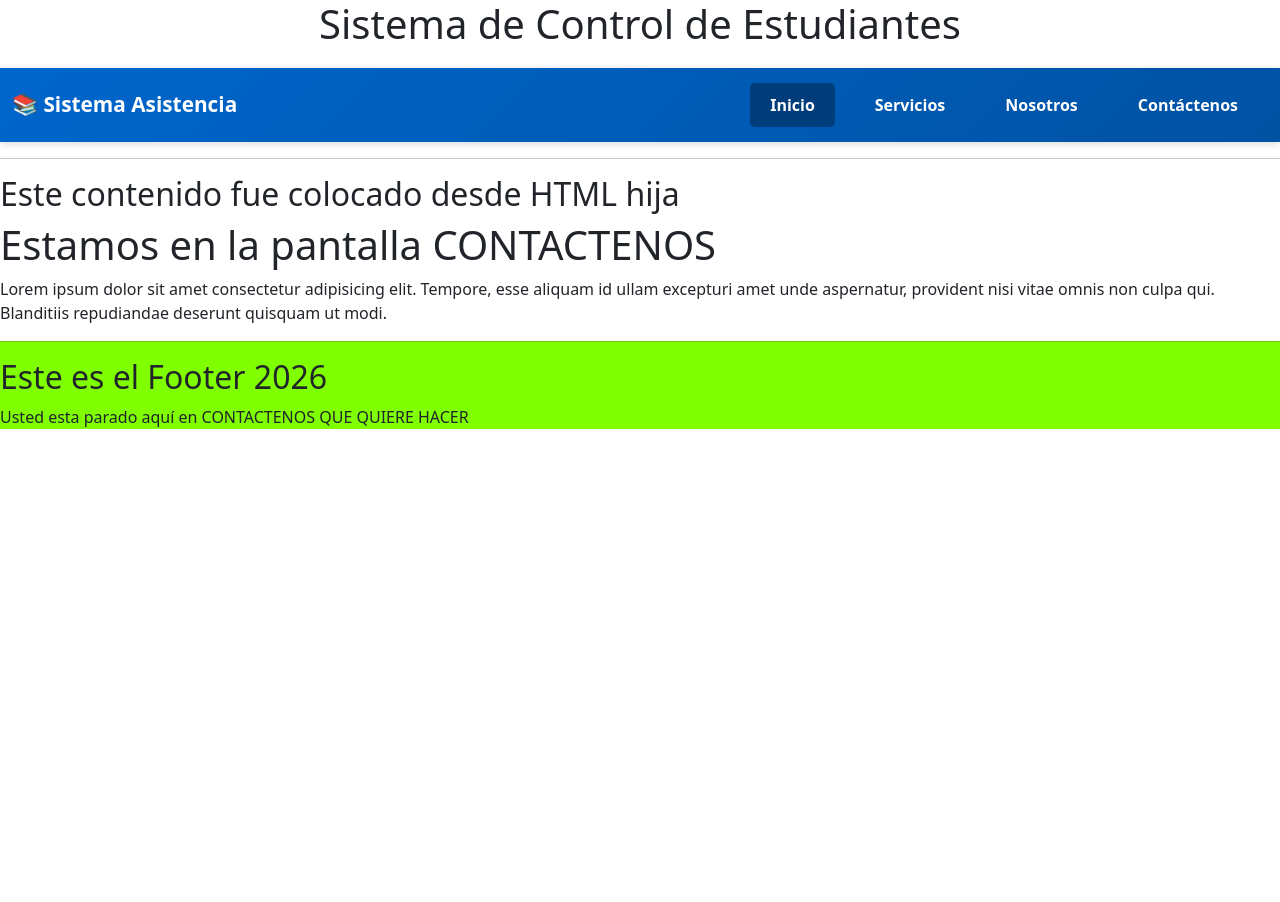
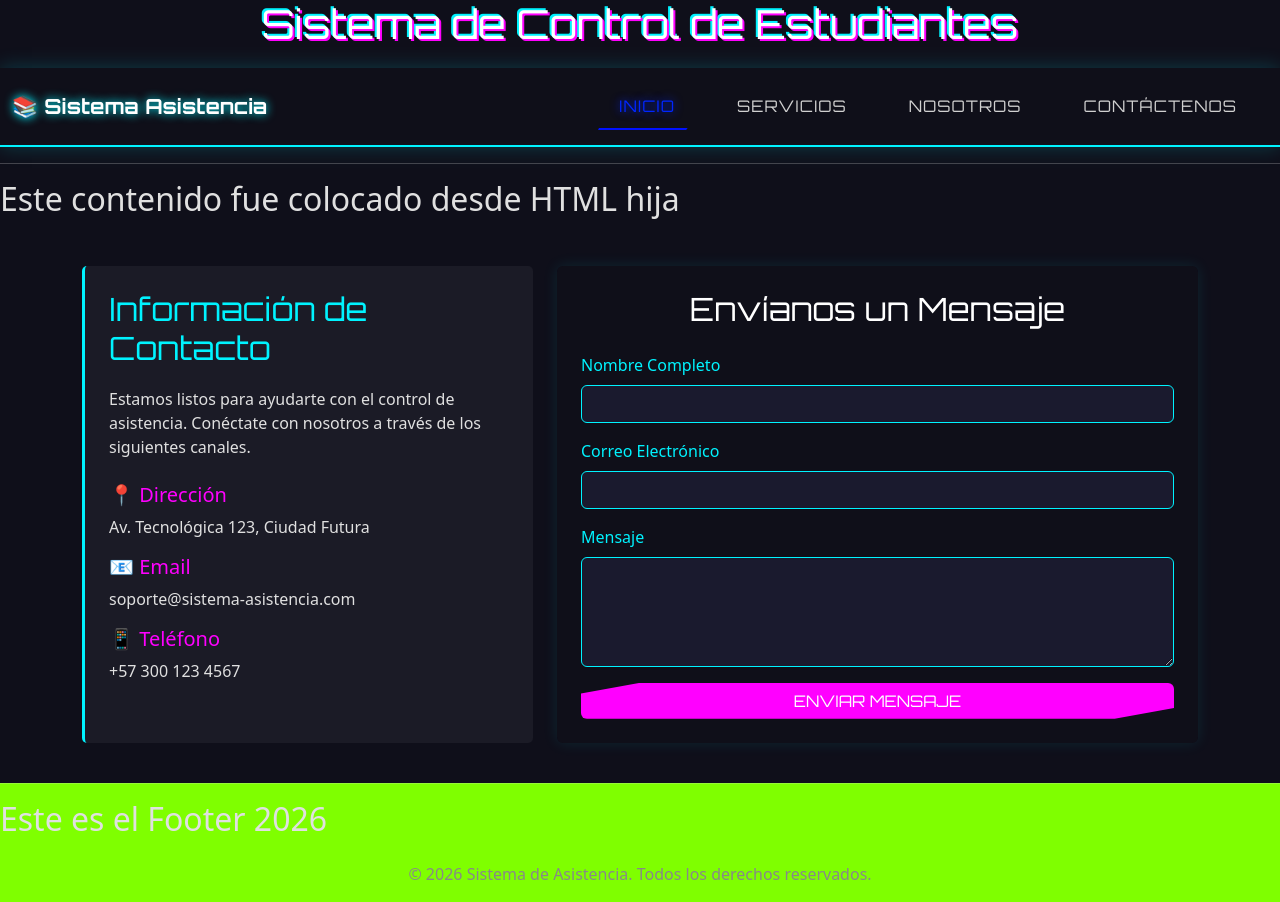
Before and after one commit to donmateo777/Proy_Zeus, a Django app: template zeus/AppPagina/templates/paginas/contacto.html in a window 1280 px wide. Before the commit the page ends 429 px from the top, so only its background shows below. Run offline with Django 3.2, Linux system fonts and the light colour scheme; the template is opened without the code that fills it, so the values that code supplies are empty.

Commit message:
Modificacion Base y Contactos
he modificado el codigo en la base de html y en el codigo de contactos

```diff
--- a/zeus/AppPagina/templates/base.html
+++ b/zeus/AppPagina/templates/base.html
@@ -12,44 +12,68 @@
 
     <!-- CSS Personalizado para el Menu -->
     <style>
+        @import url('https://fonts.googleapis.com/css2?family=Orbitron:wght@400;700&display=swap');
+
+        body {
+            background-color: #0f0f1a;
+            color: #e0e0e0;
+        }
+
         .navbar-custom {
-            background: linear-gradient(135deg, #0066cc 0%, #0052a3 100%) !important;
+            background: rgba(15, 15, 26, 0.95) !important;
             padding: 15px 0;
-            box-shadow: 0 2px 8px rgba(0,0,0,0.15);
+            border-bottom: 2px solid #00f3ff;
+            box-shadow: 0 0 20px rgba(0, 243, 255, 0.2);
         }
 
         .nav-link-custom {
-            color: white !important;
+            font-family: 'Orbitron', sans-serif;
+            color: #d0d0d0 !important;
             margin: 0 10px;
             padding: 10px 20px !important;
-            border-radius: 5px;
-            font-weight: 600;
+            border: 1px solid transparent;
+            font-weight: 500;
+            text-transform: uppercase;
+            letter-spacing: 1px;
             transition: all 0.3s ease;
+            clip-path: polygon(10% 0, 100% 0, 100% 70%, 90% 100%, 0 100%, 0 30%);
         }
 
         .nav-link-custom:hover {
-            background-color: #003d7a !important;
-            color: white !important;
-            transform: translateY(-2px);
-            box-shadow: 0 4px 12px rgba(0,0,0,0.25);
+            background-color: rgba(0, 243, 255, 0.1) !important;
+            color: #00f3ff !important;
+            text-shadow: 0 0 8px #00f3ff;
+            transform: translateY(-2px) skewX(-10deg);
+            border-left: 2px solid #00f3ff;
         }
 
         .nav-link-custom.active {
-            background-color: #003d7a;
-            color: white !important;
+            color: #0026ff !important;
+            text-shadow: 0 0 10px #0026ff;
+            border-bottom: 2px solid #0011ff;
         }
 
         .navbar-brand-custom {
+            font-family: 'Orbitron', sans-serif;
             color: white !important;
             font-weight: 700;
             font-size: 1.3rem;
             margin-right: 30px;
+            text-shadow: 0 0 10px #00f3ff;
+        }
+
+        h1 {
+            text-align: center;
+            margin-bottom: 20px;
+            font-family: 'Orbitron', sans-serif;
+            color: #fff;
+            text-shadow: 2px 2px 0 #ff00ff, -2px -2px 0 #00f3ff;
         }
     </style>
 </head>
 <body>
     <nav>
-        <h1 style="text-align: center; margin-bottom: 20px;">Sistema de Control de Estudiantes</h1>
+        <h1>Sistema de Control de Estudiantes</h1>
 
         <!-- Barra de Navegación Mejorada -->
         <nav class="navbar navbar-expand-lg navbar-custom">
--- a/zeus/AppPagina/templates/paginas/contacto.html
+++ b/zeus/AppPagina/templates/paginas/contacto.html
@@ -1,11 +1,64 @@
 {% extends "base.html" %}
 
-{% block titulo %} SA - INICIO {% endblock %}
+{% block titulo %} SA - Contáctenos {% endblock %}
 
 {% block contenido %}
-    <H1>Estamos en la pantalla CONTACTENOS</H1>
-    <P>Lorem ipsum dolor sit amet consectetur adipisicing elit. Tempore, esse aliquam id ullam excepturi amet unde aspernatur, provident nisi vitae omnis non culpa qui. Blanditiis repudiandae deserunt quisquam ut modi.</P>
+<div class="container mt-5">
+    <div class="row">
+        <!-- Información de Contacto -->
+        <div class="col-md-5 mb-4">
+            <div class="p-4 h-100" style="background: rgba(255, 255, 255, 0.05); border-left: 3px solid #00f3ff; border-radius: 5px;">
+                <h2 style="font-family: 'Orbitron', sans-serif; color: #00f3ff; margin-bottom: 20px;">Información de Contacto</h2>
+                <p class="mb-4">Estamos listos para ayudarte con el control de asistencia. Conéctate con nosotros a través de los siguientes canales.</p>
 
+                <div class="mb-3">
+                    <h5 style="color: #ff00ff;">📍 Dirección</h5>
+                    <p>Av. Tecnológica 123, Ciudad Futura</p>
+                </div>
+
+                <div class="mb-3">
+                    <h5 style="color: #ff00ff;">📧 Email</h5>
+                    <p>soporte@sistema-asistencia.com</p>
+                </div>
+
+                <div class="mb-3">
+                    <h5 style="color: #ff00ff;">📱 Teléfono</h5>
+                    <p>+57 300 123 4567</p>
+                </div>
+            </div>
+        </div>
+
+        <!-- Formulario -->
+        <div class="col-md-7 mb-4">
+            <div class="card border-0" style="background: rgba(15, 15, 26, 0.8); box-shadow: 0 0 15px rgba(0, 243, 255, 0.1);">
+                <div class="card-body p-4">
+                    <h2 class="text-center mb-4" style="font-family: 'Orbitron', sans-serif; color: #fff;">Envíanos un Mensaje</h2>
+                    <form>
+                        <div class="mb-3">
+                            <label for="nombre" class="form-label" style="color: #00f3ff;">Nombre Completo</label>
+                            <input type="text" class="form-control" id="nombre" style="background: #1a1a2e; border: 1px solid #00f3ff; color: #fff;">
+                        </div>
+                        <div class="mb-3">
+                            <label for="email" class="form-label" style="color: #00f3ff;">Correo Electrónico</label>
+                            <input type="email" class="form-control" id="email" style="background: #1a1a2e; border: 1px solid #00f3ff; color: #fff;">
+                        </div>
+                        <div class="mb-3">
+                            <label for="mensaje" class="form-label" style="color: #00f3ff;">Mensaje</label>
+                            <textarea class="form-control" id="mensaje" rows="4" style="background: #1a1a2e; border: 1px solid #00f3ff; color: #fff;"></textarea>
+                        </div>
+                        <div class="d-grid">
+                            <button type="submit" class="btn" style="background: #ff00ff; color: white; font-family: 'Orbitron', sans-serif; border: none; clip-path: polygon(10% 0, 100% 0, 100% 70%, 90% 100%, 0 100%, 0 30%);">ENVIAR MENSAJE</button>
+                        </div>
+                    </form>
+                </div>
+            </div>
+        </div>
+    </div>
+</div>
 {% endblock %}
 
-{% block pie %} Usted esta parado aquí en CONTACTENOS QUE QUIERE HACER {% endblock %}
+{% block pie %}
+<div class="text-center py-3" style="color: #888;">
+    &copy; 2026 Sistema de Asistencia. Todos los derechos reservados.
+</div>
+{% endblock %}
```
